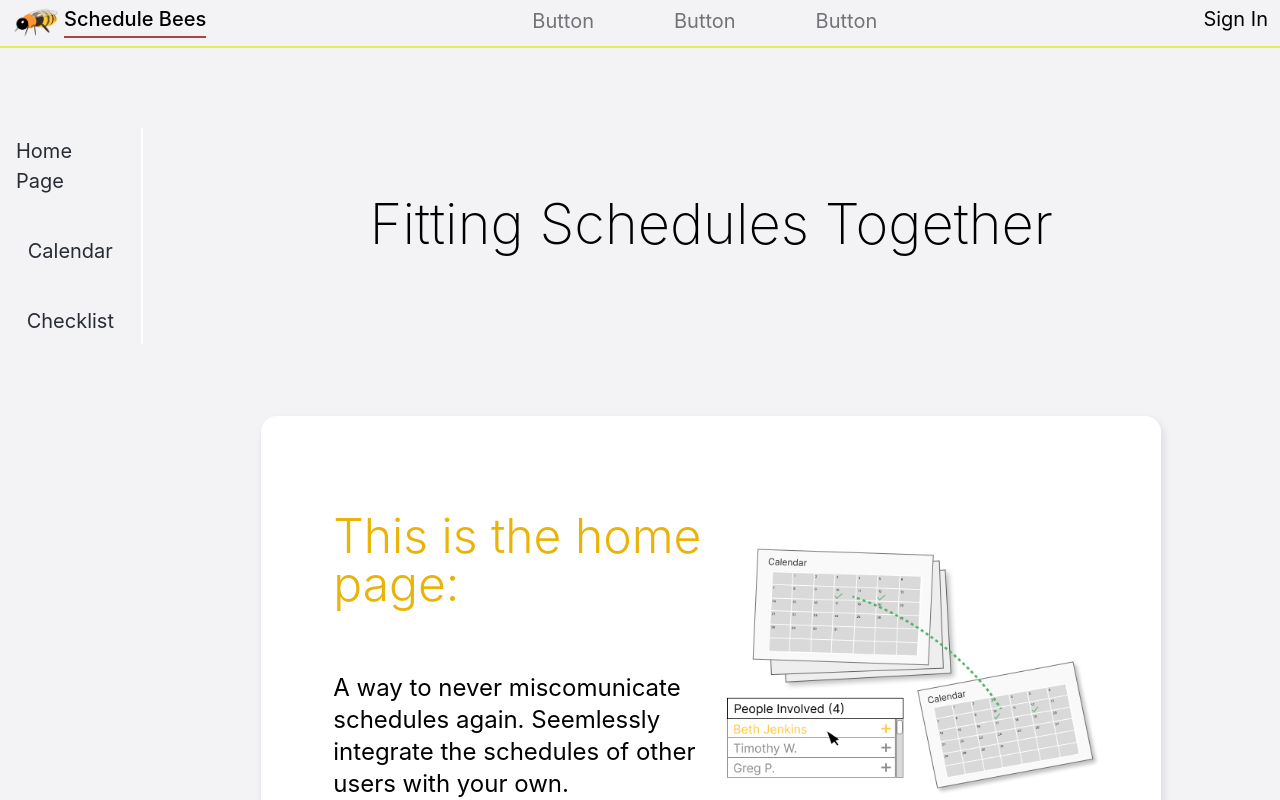
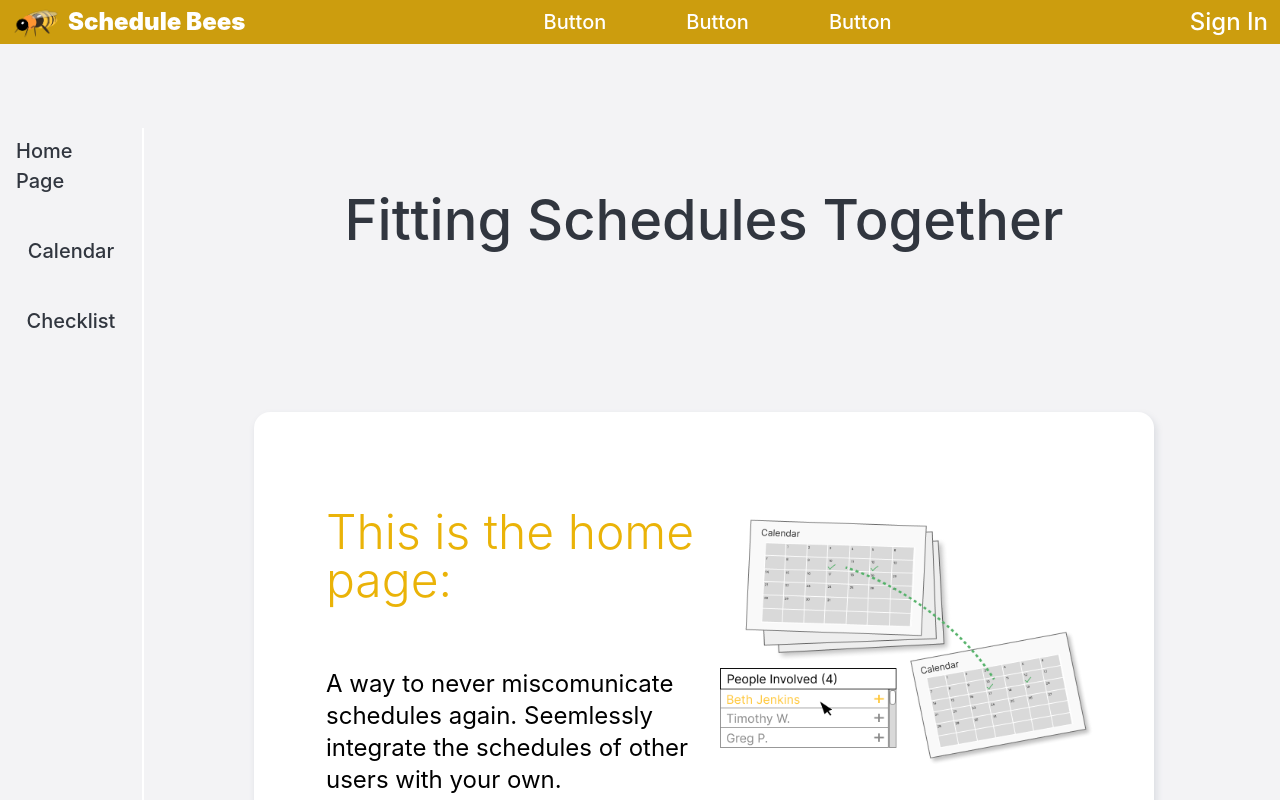
Before and after one commit to HarkHorning/schedule-network-app, a React (Create React App) app in the folder react-app/: page / in a window 1280 px wide. Shown: the top 800 px of the page. Built offline with nearby package versions, Linux system fonts and the light colour scheme.

Commit message:
Update App.css

```diff
--- a/react-app/src/App.css
+++ b/react-app/src/App.css
@@ -9,8 +9,13 @@
   /* --bg-dark: #8b8a83; */
   --bg-light: #d3dcec;
   --bg-light: #f3f3f5;
+  --bg-light: #ffd051;
+  --bg-light: #f3f3f5;
+  --off-black: #31363f;
   --dark-red: rgb(173, 68, 68);
   --shadow: 2px 4px 6px 1px #737d8f2c;
+  --yellow: rgb(255, 239, 98);
+  --darkYellow: rgba(234, 179, 8, 0.842);
 }
 
 .App {
@@ -20,18 +25,52 @@
   background-color: var(--bg-dark);
   background-color: var(--bg-light);
   min-height: 100svh;
+  z-index: 0;
+  overflow-x: hidden;
+
+}
+
+.bee-path {
+  position: fixed;
+  width: 100%;
+  height: 45rem;
+  border-radius: 0 90% 0 0;
+  /* background-color: var(--darkYellow); */
+  border-top: 6px dashed rgba(234, 179, 8, 0.1);
+  border-right: 6px dashed rgba(234, 179, 8, 0.15);
+  top: 20%;
+  left: 0;
+  z-index: -1;
+  transform: rotate(-5deg);
+}
+
+.bee-path-two {
+  position: fixed;
+  width: 100%;
+  height: 25rem;
+  border-radius: 0 100% 0 0;
+  /* background-color: var(--darkYellow); */
+  border-top: 6px dashed rgba(234, 179, 8, 0.15);
+  /* border-right: 6px dashed rgba(234, 179, 8, 0.15); */
+  top: 20%;
+  left: 0;
+  z-index: -1;
+  transform: rotate(-15deg);
 }
 
 .navigation-bar {
   width: 100%;
   background-color: var(--bg-light);
+  background-color: rgb(204, 157, 14);
   color: var(--text-gray);
-  color: black;
-  font-size: 1.25rem;
+  color: rgb(255, 255, 255);
+  font-size: 1.5rem;
   display: flex;
   justify-content: space-between;
-  padding: 0.25rem 0.75rem 0.5rem 0.75rem;
-  border-bottom: 2px solid rgb(228, 238, 89);
+  padding: 0.25rem 0.75rem 0.25rem 0.75rem;
+  /* border-bottom: 4px solid var(--yellow); */
+  font-weight: 500;
+
 }
 
 .nav-buttons-align {
@@ -41,21 +80,25 @@
 
 .nav-btn {
   color: var(--text-gray);
-  color: rgb(114, 115, 119);
+  color: rgb(255, 255, 255);
+  font-size: 1.25rem;
+  font-weight: 500;
+
 }
 
 .page-title {
-  font-weight: 500;
+  color: white;
+  font-weight: 900;
   display: flex;
 }
 
 .only-title {
-  border-bottom: 2px solid var(--dark-red);
+  /* border-bottom: 1px solid var(--dark-red); */
 }
 
 .bee-logo {
   width: 3rem;
-  margin-right: 0.25rem;
+  margin-right: 0.5rem;
   object-fit: contain;
   padding-top: 0.1rem;
 }
@@ -66,11 +109,11 @@
 }
 
 .side-bar {
-  position: sticky;
+  position: fixed;
   top: 8rem;
   height: 100%;
   left: 0;
-  margin-right: -8rem;
+  /* margin-right: 8rem; */
   /* min-height: 100%; */
   width: 14rem;
   background-color: transparent;
@@ -80,6 +123,8 @@
   border-right: 1px solid var(--bg-light);
   border-right: 2px solid var(--bg-dark);
   /* background-color: var(--bg-light); */
+  font-weight: 500;
+
 }
 
 .side-bar-align {
@@ -94,13 +139,14 @@
   font-size: 1.25rem;
   transition: 10ms;
   padding: 0.25rem;
+  color: var(--off-black);
 }
 
 .side-bar-btn:hover {
   font-size: 1.5rem;
   padding: 0.08rem;
-  background: radial-gradient(white, transparent 80%, transparent);
-  text-decoration: underline dashed var(--dark-red);
+  /* background: radial-gradient(var(--yellow), transparent 80%, transparent); */
+  /* text-decoration: underline dashed var(--dark-red); */
 
 }
 
@@ -110,6 +156,7 @@
   min-height: 120svh;
   display: flex;
   justify-content: center;
+  padding-left: 2.5%;
   /* align-items: center; */
 }
 
@@ -123,6 +170,18 @@
   box-shadow: var(--shadow);
   border-radius: 1rem;
   position: relative;
+  /* border: 4px dashed rgb(128, 128, 128); */
+}
+
+.this-page {
+  color: var(--darkYellow);
+  font-weight: 500;
+  margin-bottom: 0.5rem;
+}
+
+.page-one-contents {
+  font-size: 1.25rem;
+  line-height: 2.25rem;
 }
 
 .page.clear {
@@ -134,6 +193,7 @@
   height: 22rem;
   display: flex;
   align-items: center;
+  color: var(--off-black);
   transition: 1s;
 }
 
@@ -146,7 +206,7 @@
 
 .page-header {
   font-size: 3.5rem;
-  font-weight: 200;
+  font-weight: 500;
   padding-bottom: 2rem;
 }
 
@@ -162,7 +222,7 @@
 }
 
 .home-logo {
-  margin-top: 3.5rem;
+  margin-top: 0.25rem;
   margin-right: -1rem;
   width: 50%;
   object-fit: contain;
@@ -190,10 +250,10 @@
   transform: translateX(-50%);
   width: 50%;
   height: 4rem;
-  border: 2px dashed black;
+  border: 2px dashed var(--yellow);
   border-bottom: none;
   border-radius: 1rem;
-  z-index: 0;
+  z-index: -1;
 }
 
 .vert-card {
@@ -231,7 +291,7 @@
     width: 900px;
   }
   .side-bar {
-    position: sticky;
+    position: fixed;
     top: 8rem;
     height: 100%;
     left: 0;
@@ -255,6 +315,9 @@
   .page-header{
     font-size: 2.5rem;
   }
+  .home, .page {
+    width: 98%;
+  }
   .contents {
     width: full;
     padding-left: 0;
@@ -265,6 +328,46 @@
   .side-bar {
     position: absolute;
     position: sticky;
+    z-index: 1;
+    top: 0rem;
+    width: 100%;
+    height: 100%;
+    background-color: transparent;
+    font-size: 1rem;
+  }
+  .side-bar-align {
+    display: flex;
+    width: 100%;
+    flex-direction: row;
+    justify-content: space-around;
+    align-items: center;
+  }
+  .side-bar-btn {
+    font-size: 1.25rem;
+    transition: 10ms;
+    padding: 0.25rem;
+  }
+}
+
+@media (width <= 600px) {
+  .nav-buttons-align {
+    display: none;
+  }
+  .page-header{
+    font-size: 2rem;
+  }
+  .home, .page {
+    flex-direction: column;
+    align-items: center;
+    width: 98%;
+  }
+  .contents {
+    width: full;
+    padding-left: 0;
+  }
+  .side-bar {
+    position: absolute;
+    position: fixed;
     z-index: 1;
     top: 0rem;
     width: 100%;
@@ -283,4 +386,12 @@
     transition: 10ms;
     padding: 0.25rem;
   }
+
+  .change-orientation {
+    flex-direction: column;
+    gap: 1rem;
+  }
+  .vert-card {
+    width: 100%;
+  }
 }
```
